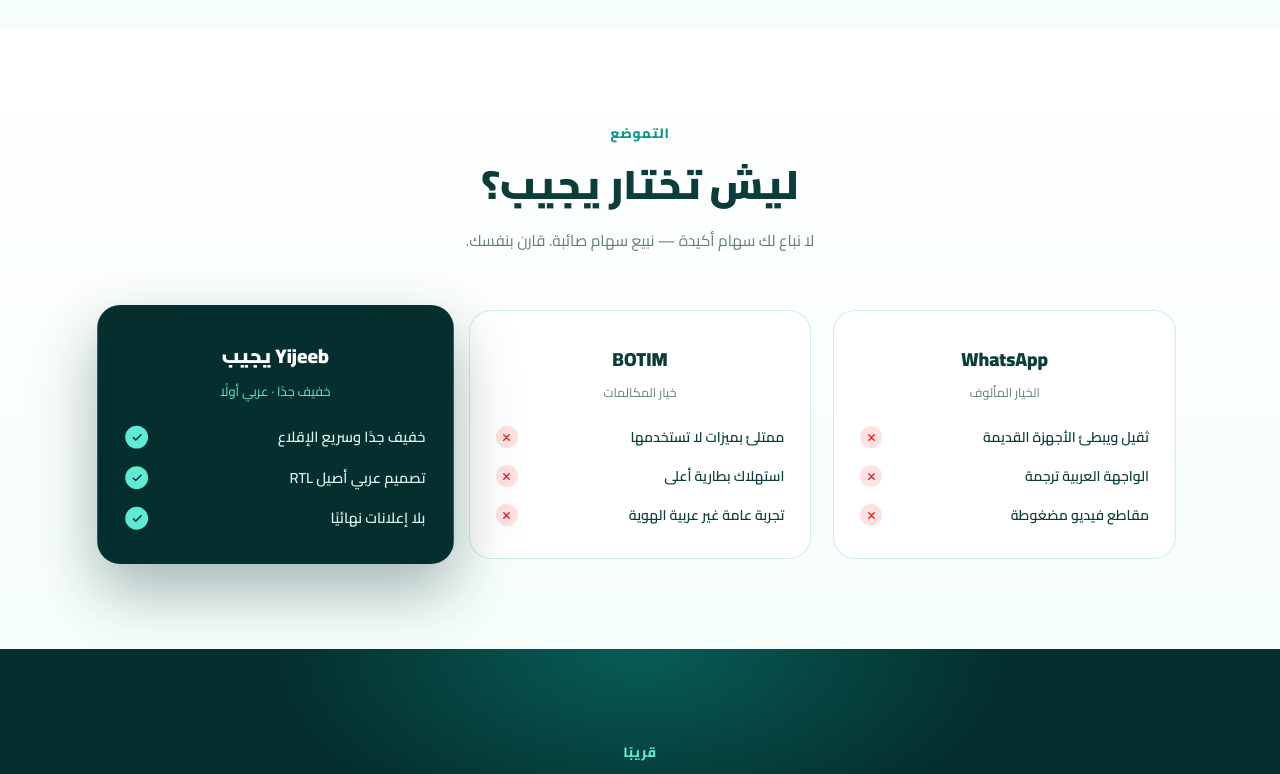
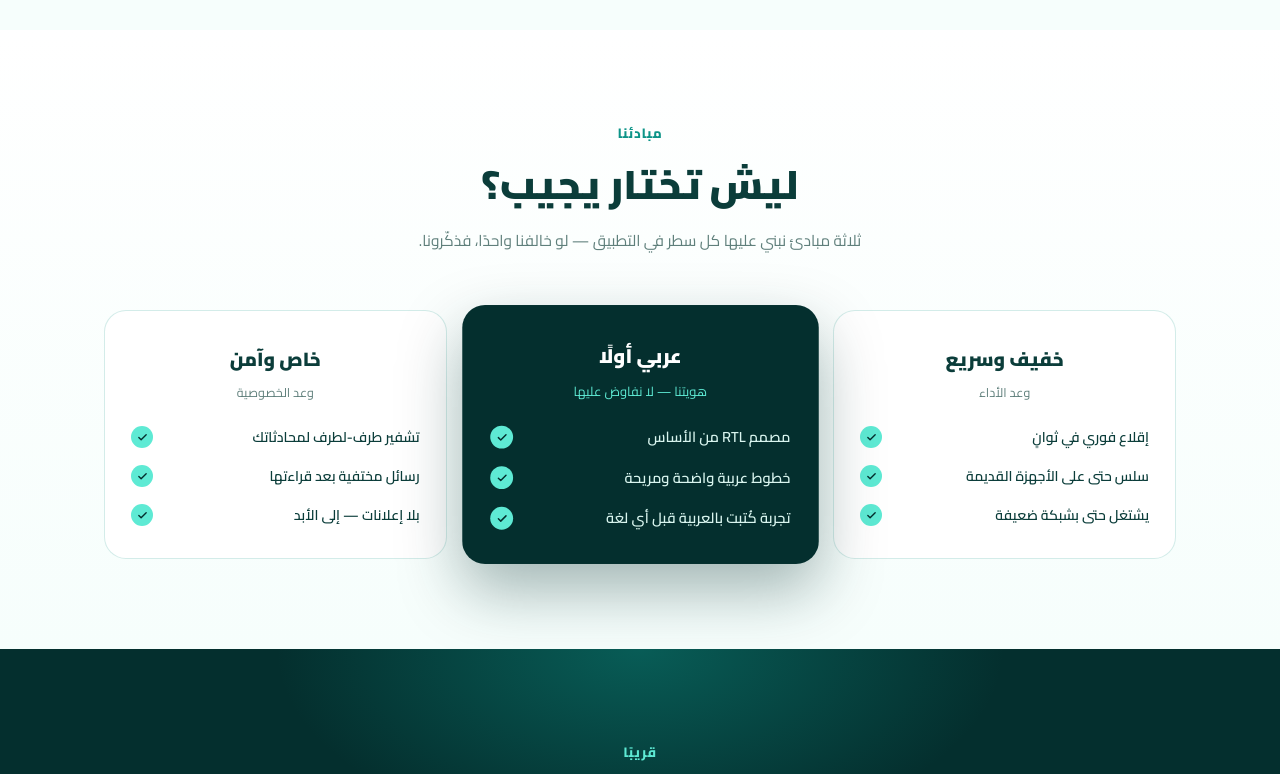
Before and after one commit to magedmorshed173-ai/yijeeb, a plain HTML site: page index.html in a window 1280 px wide. Shown: the part 1740-2514 px from the top of the page. Drawn offline with Linux system fonts and the light colour scheme.

Commit message:
Polish: remove all third-party app references, Yijeeb-only positioning
- Landing: replace competitor comparison with 3 Yijeeb value pillars
- Landing footer: official contact email
- README: neutral push wording, add contact
- server/push.js: neutral VAPID subject

```diff
--- a/index.html
+++ b/index.html
@@ -119,7 +119,6 @@ section{padding:90px 0}
 .cmp li .mk{width:22px;height:22px;border-radius:50%;flex-shrink:0;display:flex;align-items:center;justify-content:center}
 .mk.y{background:var(--mint-soft);color:var(--teal)}
 .mk.y.on{background:var(--mint);color:var(--ink)}
-.mk.n{background:#fee2e2;color:#dc2626}
 .cmp li span{flex:1}
 
 /* waitlist */
@@ -280,36 +279,36 @@ footer{background:#02201f;color:#8fb5af;padding:38px 0}
 <section class="why" id="why">
   <div class="wrap">
     <div class="sec-head rv">
-      <div class="kicker">التموضع</div>
+      <div class="kicker">مبادئنا</div>
       <h2>ليش تختار يجيب؟</h2>
-      <p>لا نباع لك سهام أكيدة — نبيع سهام صائبة. قارن بنفسك.</p>
+      <p>ثلاثة مبادئ نبني عليها كل سطر في التطبيق — لو خالفنا واحدًا، فذكّرونا.</p>
     </div>
     <div class="cmp">
       <div class="col rv">
-        <h3>WhatsApp</h3>
-        <div class="who">الخيار المألوف</div>
+        <h3>خفيف وسريع</h3>
+        <div class="who">وعد الأداء</div>
         <ul>
-          <li><span>ثقيل ويبطئ الأجهزة القديمة</span><i class="mk n"><svg width="11" height="11" viewBox="0 0 24 24" fill="none" stroke="currentColor" stroke-width="3" stroke-linecap="round"><path d="M18 6L6 18M6 6l12 12"/></svg></i></li>
-          <li><span>الواجهة العربية ترجمة</span><i class="mk n"><svg width="11" height="11" viewBox="0 0 24 24" fill="none" stroke="currentColor" stroke-width="3" stroke-linecap="round"><path d="M18 6L6 18M6 6l12 12"/></svg></i></li>
-          <li><span>مقاطع فيديو مضغوطة</span><i class="mk n"><svg width="11" height="11" viewBox="0 0 24 24" fill="none" stroke="currentColor" stroke-width="3" stroke-linecap="round"><path d="M18 6L6 18M6 6l12 12"/></svg></i></li>
+          <li><span>إقلاع فوري في ثوانٍ</span><i class="mk y on"><svg width="11" height="11" viewBox="0 0 24 24" fill="none" stroke="currentColor" stroke-width="3" stroke-linecap="round" stroke-linejoin="round"><path d="M20 6L9 17l-5-5"/></svg></i></li>
+          <li><span>سلس حتى على الأجهزة القديمة</span><i class="mk y on"><svg width="11" height="11" viewBox="0 0 24 24" fill="none" stroke="currentColor" stroke-width="3" stroke-linecap="round" stroke-linejoin="round"><path d="M20 6L9 17l-5-5"/></svg></i></li>
+          <li><span>يشتغل حتى بشبكة ضعيفة</span><i class="mk y on"><svg width="11" height="11" viewBox="0 0 24 24" fill="none" stroke="currentColor" stroke-width="3" stroke-linecap="round" stroke-linejoin="round"><path d="M20 6L9 17l-5-5"/></svg></i></li>
+        </ul>
+      </div>
+      <div class="col us rv">
+        <h3 style="color:#fff">عربي أولًا</h3>
+        <div class="who">هويتنا — لا نفاوض عليها</div>
+        <ul>
+          <li><span style="color:#d9f5ef">مصمم RTL من الأساس</span><i class="mk y on"><svg width="11" height="11" viewBox="0 0 24 24" fill="none" stroke="currentColor" stroke-width="3" stroke-linecap="round" stroke-linejoin="round"><path d="M20 6L9 17l-5-5"/></svg></i></li>
+          <li><span style="color:#d9f5ef">خطوط عربية واضحة ومريحة</span><i class="mk y on"><svg width="11" height="11" viewBox="0 0 24 24" fill="none" stroke="currentColor" stroke-width="3" stroke-linecap="round" stroke-linejoin="round"><path d="M20 6L9 17l-5-5"/></svg></i></li>
+          <li><span style="color:#d9f5ef">تجربة كُتبت بالعربية قبل أي لغة</span><i class="mk y on"><svg width="11" height="11" viewBox="0 0 24 24" fill="none" stroke="currentColor" stroke-width="3" stroke-linecap="round" stroke-linejoin="round"><path d="M20 6L9 17l-5-5"/></svg></i></li>
         </ul>
       </div>
       <div class="col rv">
-        <h3>BOTIM</h3>
-        <div class="who">خيار المكالمات</div>
+        <h3>خاص وآمن</h3>
+        <div class="who">وعد الخصوصية</div>
         <ul>
-          <li><span>ممتلئ بميزات لا تستخدمها</span><i class="mk n"><svg width="11" height="11" viewBox="0 0 24 24" fill="none" stroke="currentColor" stroke-width="3" stroke-linecap="round"><path d="M18 6L6 18M6 6l12 12"/></svg></i></li>
-          <li><span>استهلاك بطارية أعلى</span><i class="mk n"><svg width="11" height="11" viewBox="0 0 24 24" fill="none" stroke="currentColor" stroke-width="3" stroke-linecap="round"><path d="M18 6L6 18M6 6l12 12"/></svg></i></li>
-          <li><span>تجربة عامة غير عربية الهوية</span><i class="mk n"><svg width="11" height="11" viewBox="0 0 24 24" fill="none" stroke="currentColor" stroke-width="3" stroke-linecap="round"><path d="M18 6L6 18M6 6l12 12"/></svg></i></li>
-        </ul>
-      </div>
-      <div class="col us rv">
-        <h3 style="color:#fff">Yijeeb يجيب</h3>
-        <div class="who">خفيف جدًا · عربي أولًا</div>
-        <ul>
-          <li><span style="color:#d9f5ef">خفيف جدًا وسريع الإقلاع</span><i class="mk y on"><svg width="11" height="11" viewBox="0 0 24 24" fill="none" stroke="currentColor" stroke-width="3" stroke-linecap="round" stroke-linejoin="round"><path d="M20 6L9 17l-5-5"/></svg></i></li>
-          <li><span style="color:#d9f5ef">تصميم عربي أصيل RTL</span><i class="mk y on"><svg width="11" height="11" viewBox="0 0 24 24" fill="none" stroke="currentColor" stroke-width="3" stroke-linecap="round" stroke-linejoin="round"><path d="M20 6L9 17l-5-5"/></svg></i></li>
-          <li><span style="color:#d9f5ef">بلا إعلانات نهائيًا</span><i class="mk y on"><svg width="11" height="11" viewBox="0 0 24 24" fill="none" stroke="currentColor" stroke-width="3" stroke-linecap="round" stroke-linejoin="round"><path d="M20 6L9 17l-5-5"/></svg></i></li>
+          <li><span>تشفير طرف-لطرف لمحادثاتك</span><i class="mk y on"><svg width="11" height="11" viewBox="0 0 24 24" fill="none" stroke="currentColor" stroke-width="3" stroke-linecap="round" stroke-linejoin="round"><path d="M20 6L9 17l-5-5"/></svg></i></li>
+          <li><span>رسائل مختفية بعد قراءتها</span><i class="mk y on"><svg width="11" height="11" viewBox="0 0 24 24" fill="none" stroke="currentColor" stroke-width="3" stroke-linecap="round" stroke-linejoin="round"><path d="M20 6L9 17l-5-5"/></svg></i></li>
+          <li><span>بلا إعلانات — إلى الأبد</span><i class="mk y on"><svg width="11" height="11" viewBox="0 0 24 24" fill="none" stroke="currentColor" stroke-width="3" stroke-linecap="round" stroke-linejoin="round"><path d="M20 6L9 17l-5-5"/></svg></i></li>
         </ul>
       </div>
     </div>
@@ -336,7 +335,7 @@ footer{background:#02201f;color:#8fb5af;padding:38px 0}
       <svg width="28" height="28" viewBox="0 0 48 48"><rect x="4" y="6" width="40" height="30" rx="10" fill="#0D9488"/><path d="M14 36v8l10-8z" fill="#0D9488"/><circle cx="24" cy="21" r="4.5" fill="#5EEAD4"/></svg>
       <b>YIJEEB</b><span style="color:var(--mint)">يجيب</span>
     </a>
-    <p>يردّ. يجيب. يوصّل. — <a href="mailto:hello@yijeeb.app">hello@yijeeb.app</a> · <span class="en" style="letter-spacing:.05em">yijeeb.app</span></p>
+    <p>يردّ. يجيب. يوصّل. — <a href="mailto:chatyijeeb@gmail.com">chatyijeeb@gmail.com</a></p>
     <p>© 2026 Yijeeb — صُنع بشغف للعربية</p>
   </div>
 </footer>
--- a/server/push.js
+++ b/server/push.js
@@ -1,4 +1,4 @@
-// إشعارات Web Push عبر VAPID — بلا Firebase وبلا اعتماد على غوغل
+// إشعارات Web Push عبر VAPID — بلا وسيط خارجي
 // الاشتراكات تُخزَّن في device_tokens (platform = 'web') كسلسلة JSON
 const webpush = require("web-push");
 const path = require("path");
@@ -31,7 +31,7 @@ function init() {
 
   try {
     webpush.setVapidDetails(
-      process.env.VAPID_SUBJECT || "mailto:hello@yijeeb.app",
+      process.env.VAPID_SUBJECT || "mailto:chatyijeeb@gmail.com",
       keys.publicKey,
       keys.privateKey
     );
```
Also changed, not shown: README.md.
